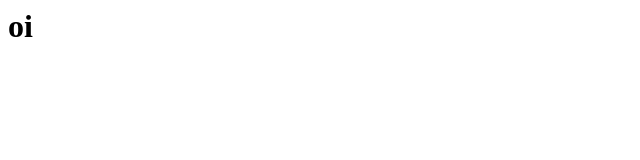
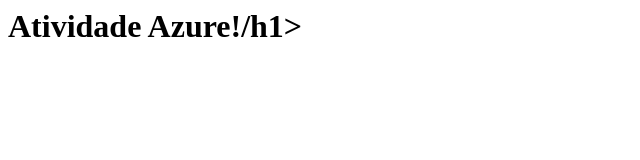
Before and after one commit to Hyurizinhomiudo/hyuri, a plain HTML site: page index.html in a window 1280 px wide. Shown: the whole page, without its empty margins (0-640 px from the left). Drawn offline with Linux system fonts and the light colour scheme.

Commit message:
Update index.html

```diff
--- a/index.html
+++ b/index.html
@@ -1,5 +1,6 @@
 <html>
 <body>
-<h1>oi</h1>
+  <title>Hyuri Website</title>
+<h1>Atividade Azure!/h1>
 </body>
 </html>
```
